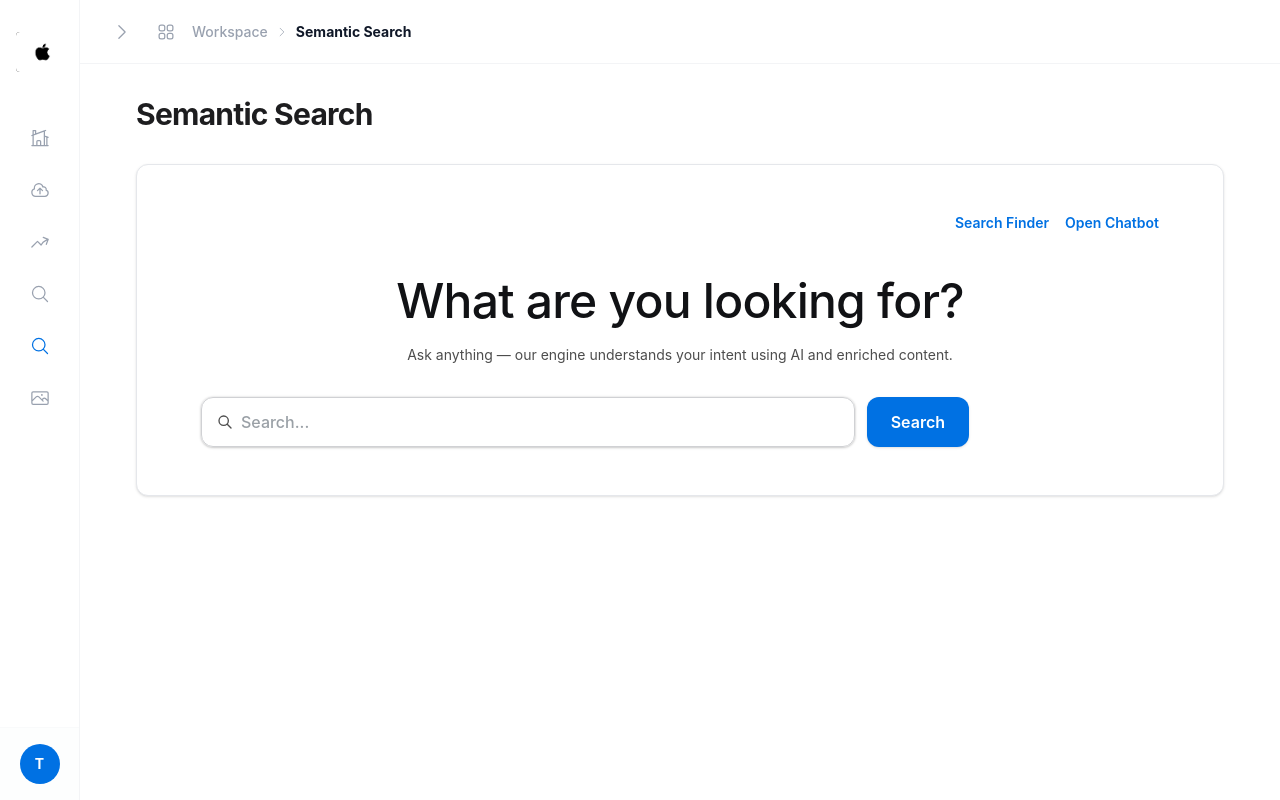
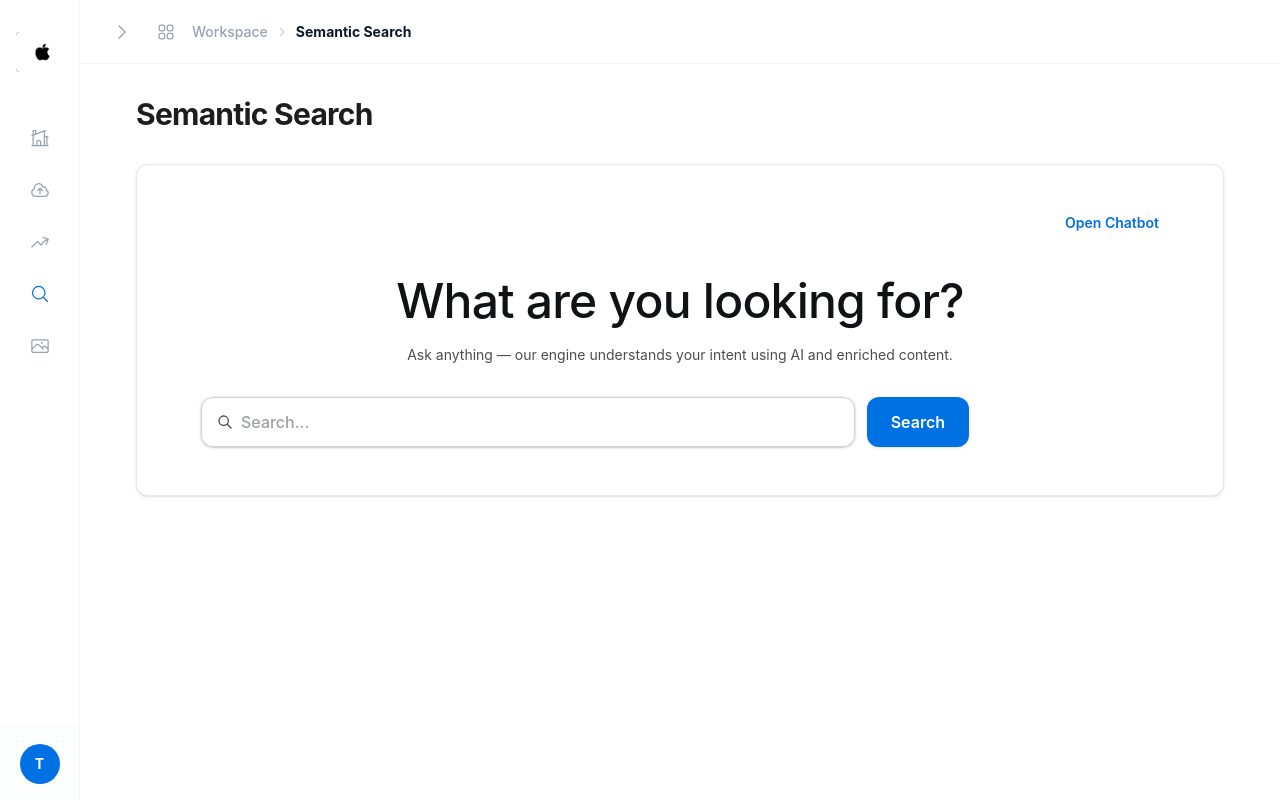
Before and after one commit to darshanchipade/Apple-ContentLake, a Next.js app in the folder nextjs/: page /semantic-search in a window 1280 px wide. Built offline with nearby package versions, Linux system fonts and the light colour scheme.

Commit message:
Removed the /search chips options

```diff
--- a/nextjs/src/app/chatbot/page.tsx
+++ b/nextjs/src/app/chatbot/page.tsx
@@ -124,7 +124,7 @@ export default function ChatbotPage() {
         <div className="flex flex-col gap-4 card px-4 py-6 lg:px-8">
           <div className="flex items-center justify-between">
             <h2 className="text-2xl font-semibold text-gray-900">Chatbot</h2>
-            <a href="/search" className="text-sm font-semibold text-primary hover:underline">
+            <a href="/semantic-search" className="text-sm font-semibold text-primary hover:underline">
               Back to Search
             </a>
           </div>
--- a/nextjs/src/app/semantic-search/page.tsx
+++ b/nextjs/src/app/semantic-search/page.tsx
@@ -74,9 +74,6 @@ export default function SemanticSearchPage() {
         </div>
         <div className="card px-4 py-8 lg:px-16 lg:py-12">
           <div className="flex justify-end gap-4 text-sm font-semibold text-primary">
-            <a href="/search" className="hover:underline">
-              Search Finder
-            </a>
             <a href="/chatbot" className="hover:underline">
               Open Chatbot
             </a>
--- a/nextjs/src/components/PipelineShell.tsx
+++ b/nextjs/src/components/PipelineShell.tsx
@@ -30,7 +30,6 @@ const workspaceLinks = [
   { label: "Workspace Overview", href: "/ingestion", icon: HomeModernIcon },
   { label: "Upload Activity", href: "/ingestion/activity", icon: CloudArrowUpIcon },
   { label: "Pipeline Health", href: "/extraction", icon: ArrowTrendingUpIcon },
-  { label: "Search Finder", href: "/search", icon: MagnifyingGlassIcon },
   { label: "Semantic Search", href: "/semantic-search", icon: MagnifyingGlassIcon },
   { label: "Asset Finder", href: "/asset-finder", icon: PhotoIcon },
 ];
```
